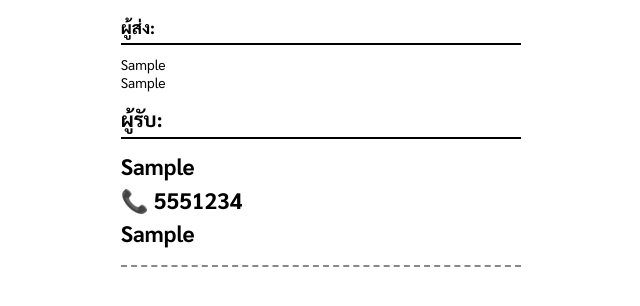
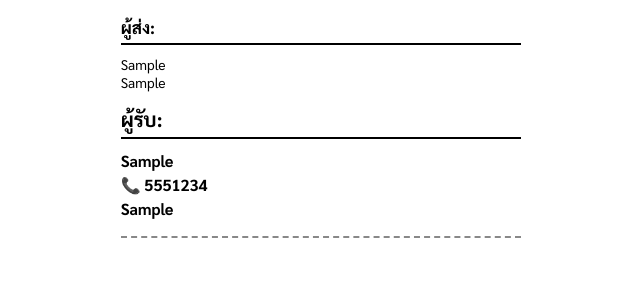
Before and after one commit to chanwitlive/label, a plain HTML site: page index.html in a window 1280 px wide. Both pictures are taken after typing "Sample", "Sample", "Sample", "5551234", "Sample" into the empty fields and a click on the button "รับใบปะหน้า". Shown: the whole page, without its empty margins (319-959 px from the left). Drawn offline with Linux system fonts and the light colour scheme.

Commit message:
Update index.html

```diff
--- a/index.html
+++ b/index.html
@@ -28,7 +28,7 @@
         #output-page .sender-header { font-size: 17px; }
         #output-page .recipient-header { font-size: 20px; }
         #sender-details { font-size: 14px; }
-        #recipient-details { font-size: 1.4rem; font-weight: bold; line-height: 1.5; white-space: pre-wrap; }
+        #recipient-details { font-size: 16px; font-weight: bold; line-height: 1.5; white-space: pre-wrap; }
         .cutoff-line { border-bottom: 2px dashed #888; margin-top: 15px; }
         @media print {
             body > * { display: none; }
```
